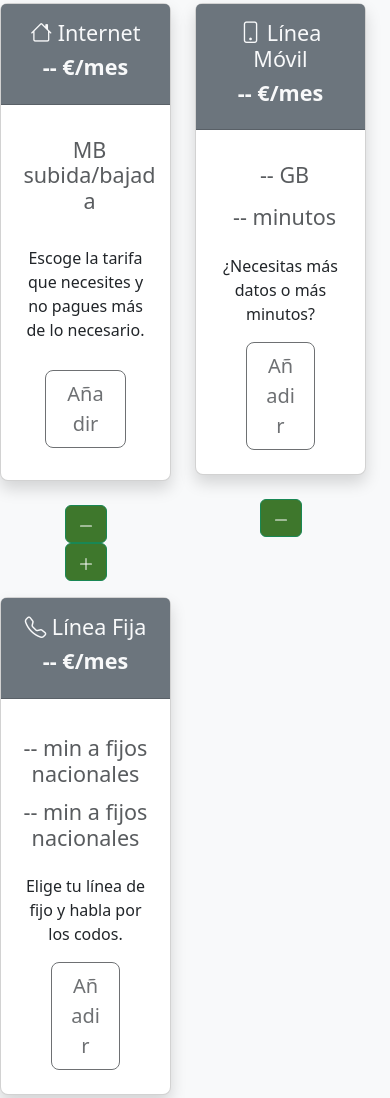
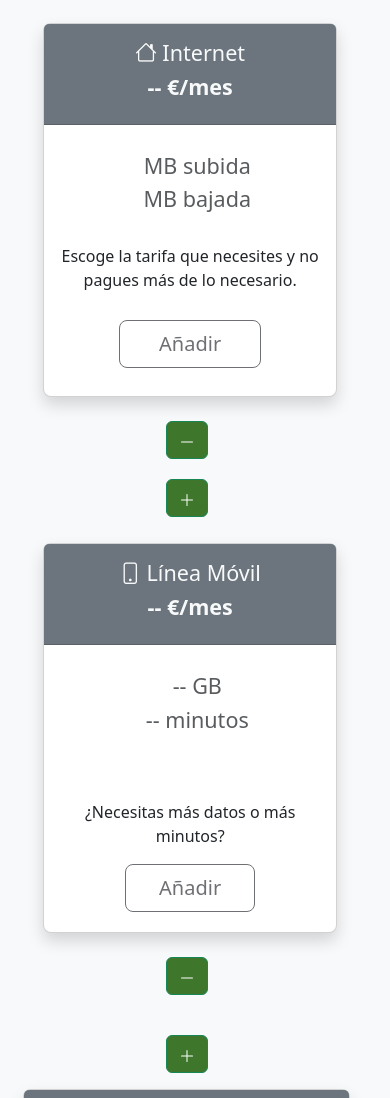
Before and after one commit to nicomunozarcos/VistasTarifasTelmi, a website: page index.html in a window 390 px wide. Shown: the part 300-1398 px from the top of the page. Drawn offline with nearby package versions, Linux system fonts and the light colour scheme.

Commit message:
Añadidas tarifas e internet y solucionados pequeños problemas responsive

```diff
--- a/estilos/style.css
+++ b/estilos/style.css
@@ -106,7 +106,7 @@
 }
 
 .mt-6{
-	margin-top: 3.5rem;
+	margin-top: 3.7rem;
 }
 
 
@@ -117,3 +117,24 @@
 .align-left{
 	text-align: left;
 }
+
+@media (max-width: 576px) {
+    .col {
+        width: 90%; /* Ocupa el 80% de la pantalla en móviles */
+        margin: 10px auto; /* Centra las tarjetas y agrega un margen superior e inferior */
+        display: block;
+		margin-left: 6%;
+    }
+
+    .card-header {
+        padding: 0.75rem 1rem;
+    }
+
+    .card-body {
+        padding: 0.75rem 1rem;
+    }
+
+	#btn-mas-fijo{
+		margin-top: 20px;
+	}
+}
--- a/index.html
+++ b/index.html
@@ -37,7 +37,7 @@
                     <svg xmlns="http://www.w3.org/2000/svg" width="16" height="16" fill="currentColor" class="bi bi-plus-lg" viewBox="0 0 16 16">
                     <path fill-rule="evenodd" d="M8 2a.5.5 0 0 1 .5.5v5h5a.5.5 0 0 1 0 1h-5v5a.5.5 0 0 1-1 0v-5h-5a.5.5 0 0 1 0-1h5v-5A.5.5 0 0 1 8 2Z"/>
                   </svg></button>
-                <div class="col card mb-4 rounded-3 shadow ">
+                <div class="col card mb-4 rounded-3 shadow "  id="card1">
                     <div class="card-header row py-3 bg-secondary mx-0">
                         <h4 class="fw text-light col-md-6 align-items-center"><i class="bi bi-house"></i> Internet </h4>
                         <h4 class="text-light fw-bold col-md-6 align-items-center"><span id="producto-1m">-- €/mes</span></h4>
@@ -45,7 +45,8 @@
                     <div class="card-body mt-2 mb-3">
                         <div class="row justify-content-center">
                             <h2>
-                                <h4 class="text-muted fw-normal col-md-12 col-sm-12 col-lg-12 ml-1" id="denominacion" >MB subida/bajada</h4>
+                                <h4 class="text-muted fw-normal col-md-12 col-sm-12 col-lg-12 ml-1" id="producto-1s" >MB subida</h4>
+                                <h4 class="text-muted fw-normal col-md-12 col-sm-12 col-lg-12 ml-1" id="producto-1b" >MB bajada</h4>
                             </h2>
                         </div>
                         <div class="row justify-content-center">
@@ -59,7 +60,7 @@
                 <button type="button" class="btn btn-success " id="btn-menos">
                     <svg xmlns="http://www.w3.org/2000/svg" width="16" height="16" fill="currentColor" class="bi bi-dash-lg" viewBox="0 0 16 16">
                     <path fill-rule="evenodd" d="M2 8a.5.5 0 0 1 .5-.5h11a.5.5 0 0 1 0 1h-11A.5.5 0 0 1 2 8Z"/>
-                  </svg></button>
+                </svg></button>
             </div>
             <!-- Columna movil -->
             <div class="col col-md-4 col-sm-4 col-lg-4">
@@ -67,7 +68,7 @@
                     <svg xmlns="http://www.w3.org/2000/svg" width="16" height="16" fill="currentColor" class="bi bi-plus-lg" viewBox="0 0 16 16">
                     <path fill-rule="evenodd" d="M8 2a.5.5 0 0 1 .5.5v5h5a.5.5 0 0 1 0 1h-5v5a.5.5 0 0 1-1 0v-5h-5a.5.5 0 0 1 0-1h5v-5A.5.5 0 0 1 8 2Z"/>
                   </svg></button>
-                <div class="col card mb-4 rounded-3 shadow">
+                <div class="col card mb-4 rounded-3 shadow"  id="card2">
                     <div class="card-header row py-3 align-items-center bg-secondary mx-0">
                         <h4 class="fw text-light px-1 col-md-6 align-items-center"><i class="bi bi-phone"></i> Línea Móvil</h4>
                         <h4 class="text-light fw-bold col-md-6 align-items-center"><span id="eurosMovil">-- €/mes</span></h4>
@@ -76,14 +77,10 @@
                         <div class="row justify-content-center">
                             <h2 class="card-title princing-card-title">
                                 <h4 class="text-muted fw-normal col-md-12 col-sm-12 col-lg-12 ml-1"><span id="gigasMovil">-- GB</span></h4>
-                            </h2>
-                        </div>
-                        <div class="row justify-content-center">
-                            <h2>
                                 <h4 class="text-muted fw-normal col-md-12 ml-1"><span id="minutosMovil">-- minutos</span></h4>
                             </h2>
                         </div>
-                        <ul class="list-unstyled mt-3 mb-3">
+                        <ul class="list-unstyled mt-6 mb-3">
                             <li>¿Necesitas más datos o más minutos?</li>
                         </ul>
                         <button type="button" class="w-50 btn btn-lg btn-telmi" id="addbutton2" onclick="agregarAlCarrito1(productosMovil[contadorMovil].AR_COD_ARTICULO)" disabled>Añadir</button>
@@ -101,7 +98,7 @@
                     <svg xmlns="http://www.w3.org/2000/svg" width="16" height="16" fill="currentColor" class="bi bi-plus-lg" viewBox="0 0 16 16">
                     <path fill-rule="evenodd" d="M8 2a.5.5 0 0 1 .5.5v5h5a.5.5 0 0 1 0 1h-5v5a.5.5 0 0 1-1 0v-5h-5a.5.5 0 0 1 0-1h5v-5A.5.5 0 0 1 8 2Z"/>
                   </svg></button>
-                <div class="card mb-4 rounded-3 shadow">
+                <div class="card mb-4 rounded-3 shadow "  id="card3">
                     <div class="card-header row py-3 align-items-center bg-secondary mx-0">
                         <h4 class="fw text-light px-1 col-md-6 align-items-center"><i class="bi bi-telephone"></i> Línea Fija</h4>
                         <h4 class="text-light fw-bold col-md-6 align-items-center"><span id="producto-tarifa">-- €/mes</span></h4>
@@ -109,11 +106,11 @@
                     <div class="card-body mt-2 mb-2">
                         <div class="row justify-content-center">
                             <h2 class="card-title princing-card-title">
-                            <h4 class="text-muted fw-normal col-md-12 col-sm-12 col-lg-12 text-center mt-1 px-0" id="producto-fij">-- min a fijos nacionales</h4>
-                            <h4 class="text-muted fw-normal col-md-12 col-sm-12 col-lg-12 text-center mt-1 px-0" id="producto-mov">-- min a fijos nacionales</h4>
+                            <h4 class="text-muted fw-normal col-md-12 col-sm-12 col-lg-12 ml-1" id="producto-fij">-- min a fijos nacionales</h4>
+                            <h4 class="text-muted fw-normal col-md-12 col-sm-12 col-lg-12 ml-1" id="producto-mov">-- min a fijos nacionales</h4>
                             </h2>
                             </div>
-                        <ul class="list-unstyled mt-3 mb-3">
+                        <ul class="list-unstyled mt-6 mb-3">
                             <li>Elige tu línea de fijo y habla por los codos.</li>
                         </ul>
                         <button type="button" class="w-50 btn btn-lg btn-telmi" id="addbutton3" onclick="agregarAlCarrito2(productosFijo[contadorFijo].AR_COD_ARTICULO)" disabled>Añadir</button>
```
